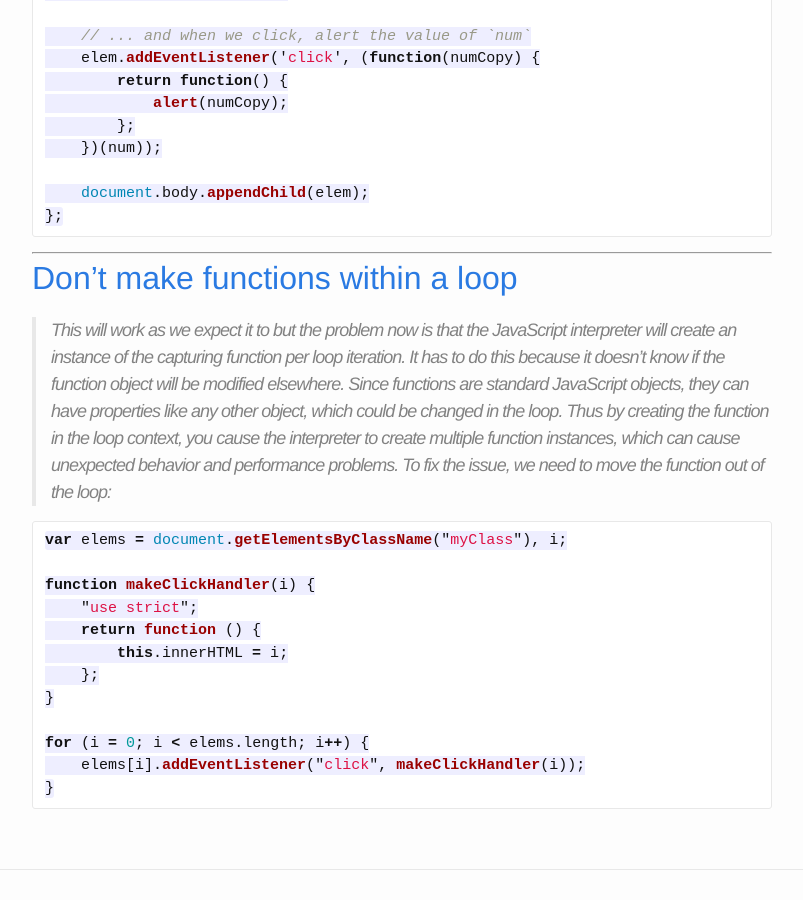
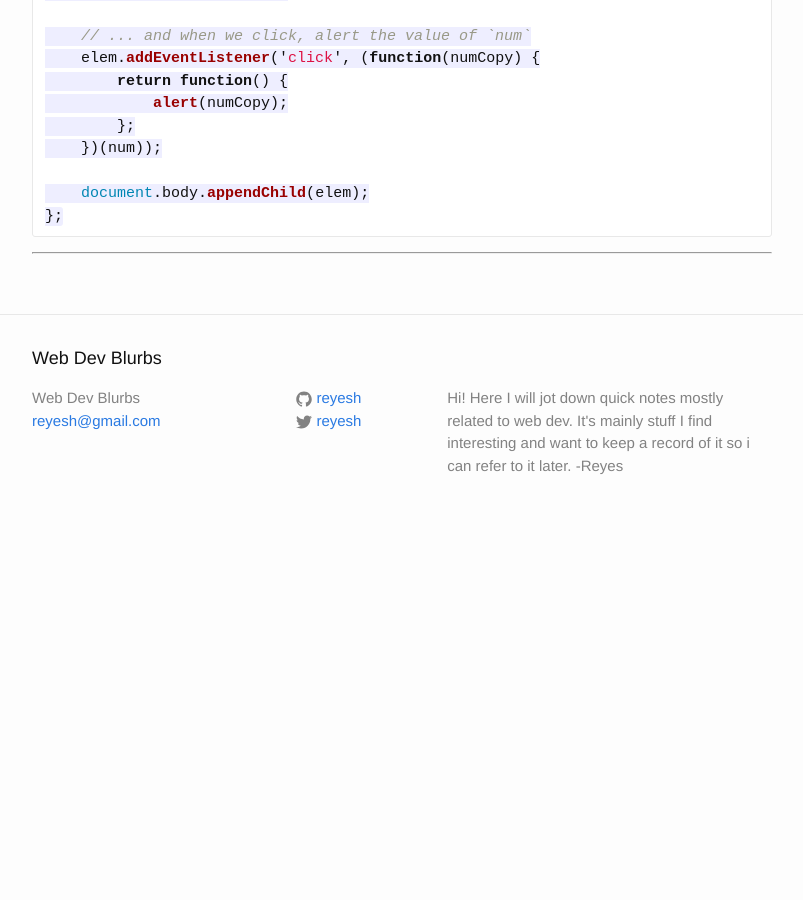
Before and after one commit to reyesh/jb, a Jekyll site: the page built from _posts/2015-11-11-closures-and-event-listeners.markdown, in a window 1280 px wide and 900 px high, scrolled down 572 px. Shown: the whole window, without its empty margins (238-1041 px from the left). Built offline with Jekyll 4.4.1, drawn with Linux system fonts in a browser that asks for light colours; after the commit the page ends 1109 px from its top, so only the background shows below that.

Commit message:
fix: post

````diff
--- a/_posts/2015-11-11-closures-and-event-listeners.markdown
+++ b/_posts/2015-11-11-closures-and-event-listeners.markdown
@@ -33,20 +33,3 @@ for (var i = 0; i < nums.length; i++) {
 };
 ```
 ---
-## [Don't make functions within a loop](https://jslinterrors.com/dont-make-functions-within-a-loop)
->This will work as we expect it to but the problem now is that the JavaScript interpreter will create an instance of the capturing function per loop iteration. It has to do this because it doesn't know if the function object will be modified elsewhere. Since functions are standard JavaScript objects, they can have properties like any other object, which could be changed in the loop. Thus by creating the function in the loop context, you cause the interpreter to create multiple function instances, which can cause unexpected behavior and performance problems. To fix the issue, we need to move the function out of the loop:
-
-```javascript
-var elems = document.getElementsByClassName("myClass"), i;
-
-function makeClickHandler(i) {
-    "use strict";
-    return function () {
-        this.innerHTML = i;
-    };
-}
-
-for (i = 0; i < elems.length; i++) {
-    elems[i].addEventListener("click", makeClickHandler(i));
-}
-```
````
